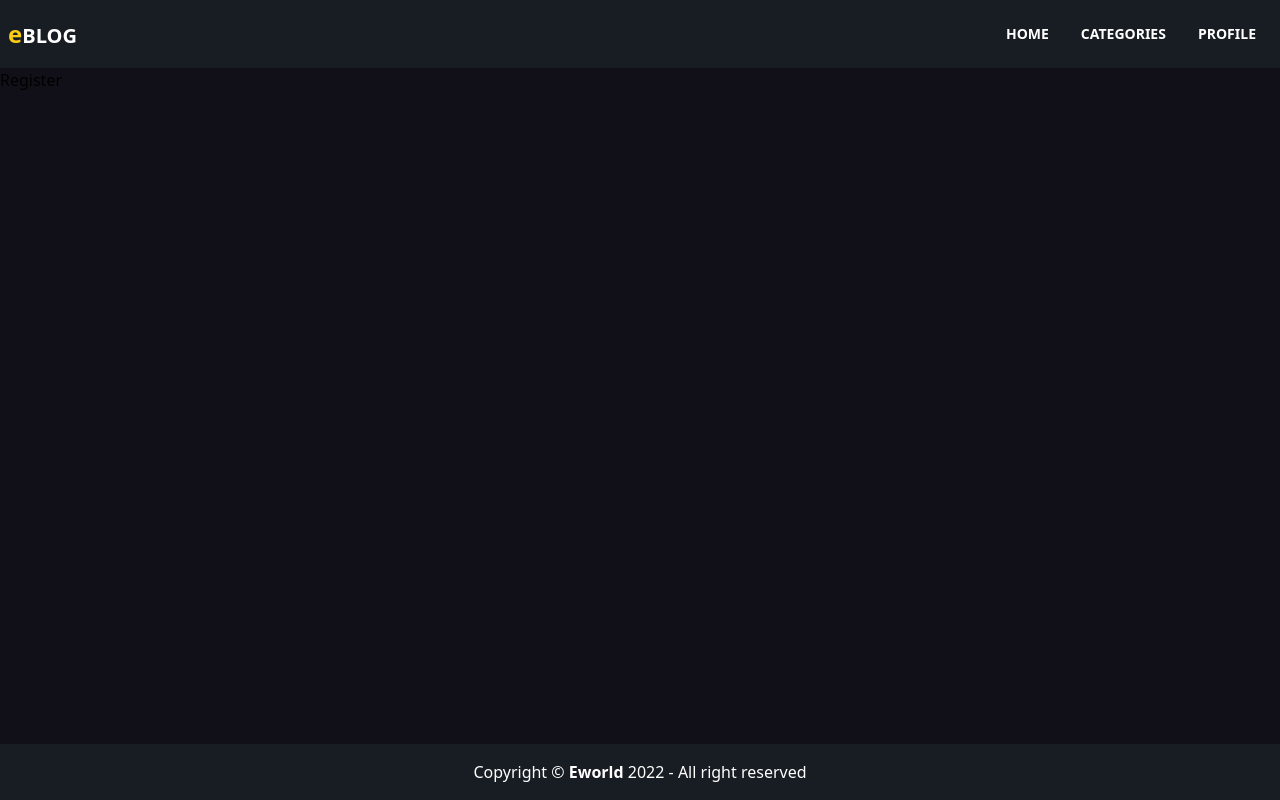
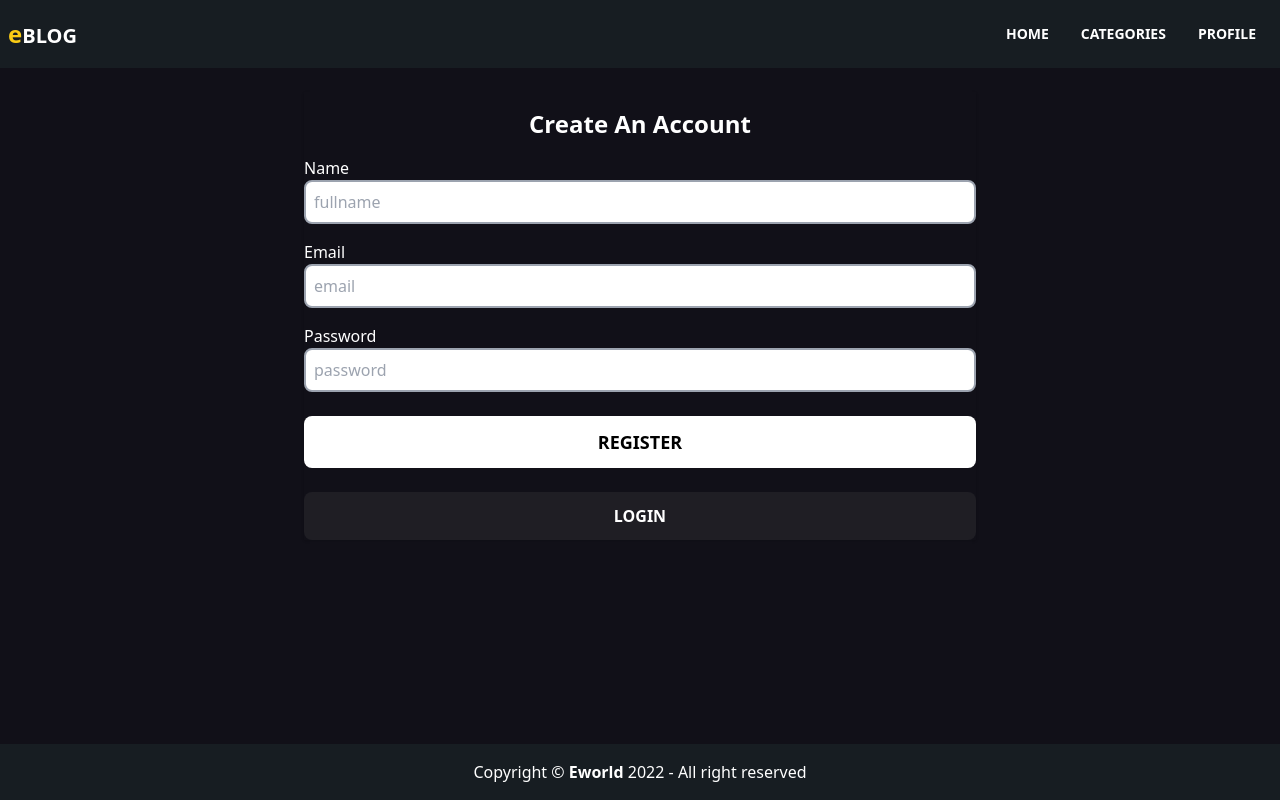
Before and after one commit to josephe44/eblog-app, a React (Create React App) app: page /register in a window 1280 px wide. Built offline with nearby package versions, Linux system fonts and the light colour scheme; no server answers.

Commit message:
added registration feature

```diff
--- a/src/components/CreatedBlog.jsx
+++ b/src/components/CreatedBlog.jsx
@@ -3,7 +3,7 @@ import { Link } from 'react-router-dom'
 function createdBlog({ listing, id, onDelete, onEdit }) {
   return (
     <>
-      <div className="grid md:grid-cols-2 sm:grid-cols-1 gap-2 bg-white text-[#171d22] py-8 px-4 rounded-sm my-2">
+      <div className="grid md:grid-cols-2 sm:grid-cols-1 gap-2 bg-white text-[#171d22] py-4 px-4 rounded-sm my-2">
         <div className="flex">
           <Link
             to={`/category/${listing.type}/${listing.title}/${id}`}
--- a/src/pages/Register.jsx
+++ b/src/pages/Register.jsx
@@ -1,7 +1,138 @@
-import React from 'react'
+import { useState } from 'react'
+import { Link, useNavigate } from 'react-router-dom'
+import {
+  getAuth,
+  createUserWithEmailAndPassword,
+  updateProfile,
+} from 'firebase/auth'
+import { doc, serverTimestamp, setDoc } from 'firebase/firestore'
+import { db } from '../firebase.config'
 
 function Register() {
-  return <div>Register</div>
+  const [formData, setFormData] = useState({
+    name: '',
+    email: '',
+    password: '',
+  })
+
+  const navigate = useNavigate()
+
+  const { name, email, password } = formData
+
+  const handleChange = (e) => {
+    setFormData({
+      ...formData,
+      [e.target.name]: e.target.value,
+    })
+  }
+
+  // Handling Registration with email and password
+  const handleSubmit = async (e) => {
+    e.preventDefault()
+
+    try {
+      // getting auth value from getAuth
+      const auth = getAuth()
+
+      // Register user
+      const userCredential = await createUserWithEmailAndPassword(
+        auth,
+        email,
+        password
+      )
+
+      // Get User information
+      const user = userCredential.user
+
+      // Update the displayName of the user
+      updateProfile(auth.currentUser, {
+        displayName: name,
+      })
+
+      // copying fromData to formDataCopy without changing it
+      const formDataCopy = { ...formData }
+
+      // Delete the password before storing userCredential in firebase
+      delete formDataCopy.password
+
+      // creating a timestammp for each user stored in firebase
+      formDataCopy.timestammp = serverTimestamp()
+
+      // Storing the user to firebase
+      await setDoc(doc(db, 'users', user.uid), formDataCopy)
+
+      // If successful Registration, Navigate to Home and display a toast
+      navigate('/')
+    } catch (error) {
+      // If unsuccessful Registration, display a toast with the error
+    }
+  }
+
+  return (
+    <div className="container mx-auto">
+      <div className="grid place-items-center mb-24 mx-4">
+        <div className="w-full max-w-2xl shadow mt-6">
+          <div className="mt-4 text-center">
+            <h1 className="text-2xl font-bold text-white">Create An Account</h1>
+          </div>
+          <form onSubmit={handleSubmit}>
+            <div className="mt-4">
+              <label className="label text-white">
+                <span className="label-text">Name</span>
+              </label>
+              <input
+                type="text"
+                name="name"
+                value={name}
+                onChange={handleChange}
+                placeholder="fullname"
+                className="p-2 border-2 border-gray-400 rounded-lg w-full"
+              />
+            </div>
+            <div className="mt-4">
+              <label className="label text-white">
+                <span className="label-text">Email</span>
+              </label>
+              <input
+                type="text"
+                name="email"
+                value={email}
+                onChange={handleChange}
+                placeholder="email"
+                className="p-2 border-2 border-gray-400 rounded-lg w-full"
+              />
+            </div>
+            <div className="mt-4">
+              <label className="label text-white">
+                <span className="label-text">Password</span>
+              </label>
+              <input
+                type="password"
+                name="password"
+                value={password}
+                onChange={handleChange}
+                placeholder="password"
+                className="p-2 border-2 border-gray-400 rounded-lg w-full"
+              />
+            </div>
+            <div className="mt-6">
+              <button className="bg-white text-black p-3 font-bold uppercase text-lg rounded-lg w-full">
+                Register
+              </button>
+            </div>
+          </form>
+          <div className="mt-6 max-w-full">
+            <Link
+              to="/signin"
+              className="block text-center bg-[#1f1e24] text-white p-3 font-bold uppercase text-md rounded-lg"
+            >
+              Login
+            </Link>
+          </div>
+        </div>
+      </div>
+    </div>
+  )
 }
 
 export default Register
```
